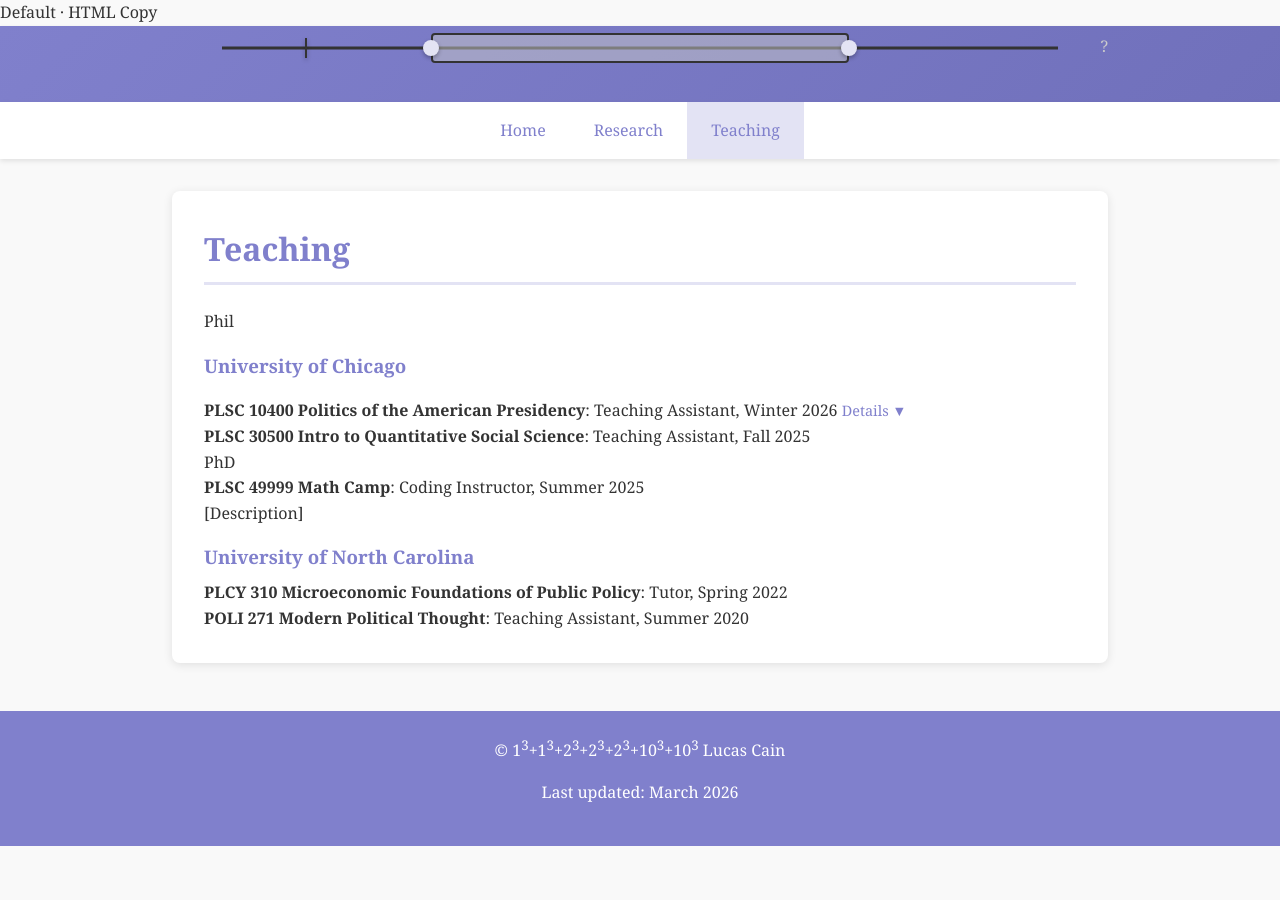
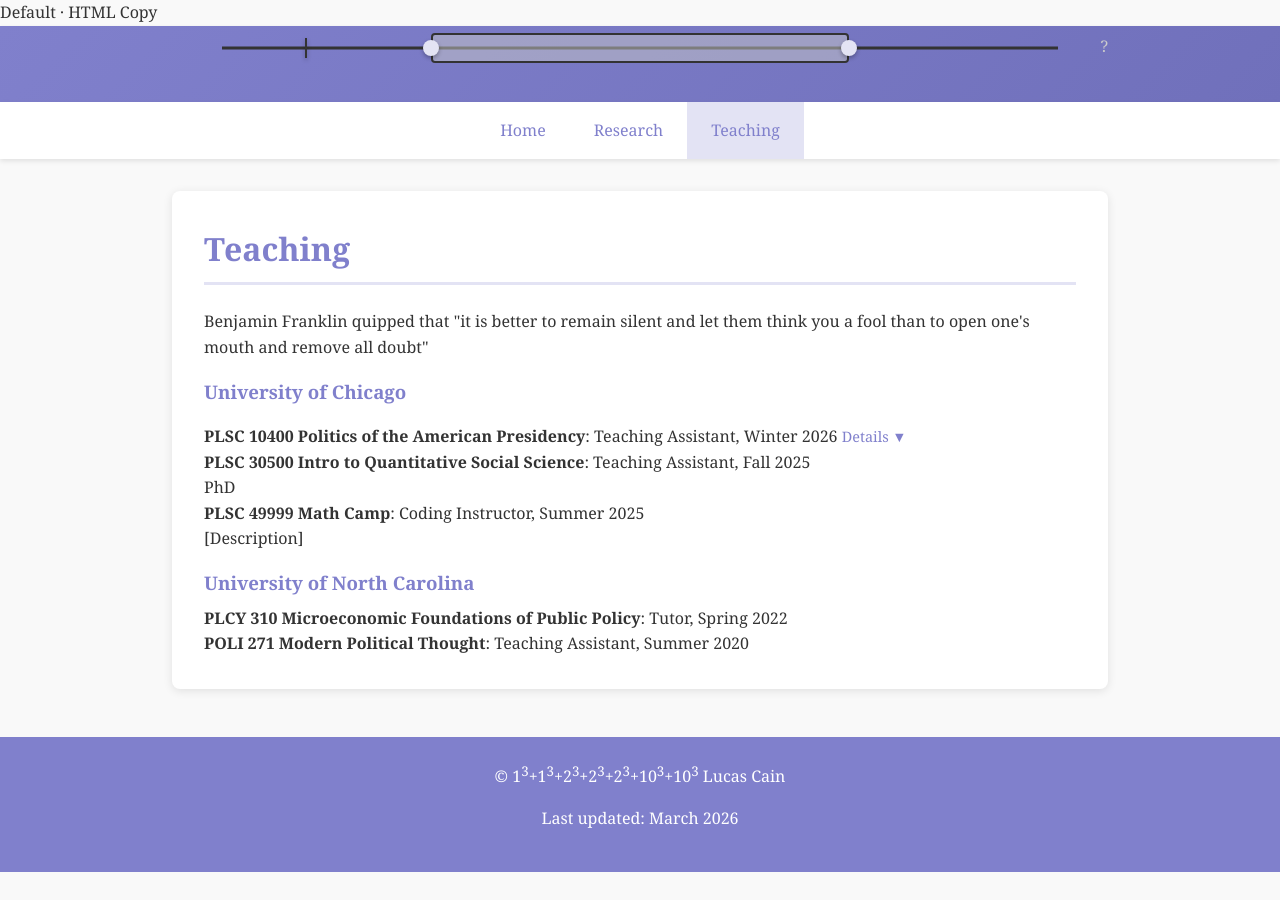
Before and after one commit to L-Cain/L-Cain.github.io, a Jekyll site: the page built from teaching.md, in a window 1280 px wide. Built offline with Jekyll 4.4.1, drawn with Linux system fonts in a browser that asks for light colours; our own code applies the rules of GitHub Pages for plain Markdown files.

Commit message:
Update teaching.md

```diff
--- a/teaching.md
+++ b/teaching.md
@@ -1,6 +1,6 @@
 <section>
   <h2>Teaching</h2>
-  <p>Phil</p>
+  <p>Benjamin Franklin quipped that "it is better to remain silent and let them think you a fool than to open one's mouth and remove all doubt"</p>
   <h3>University of Chicago</h3>
   <ul>
       <strong>PLSC 10400 Politics of the American Presidency</strong>: Teaching Assistant, Winter 2026
```
